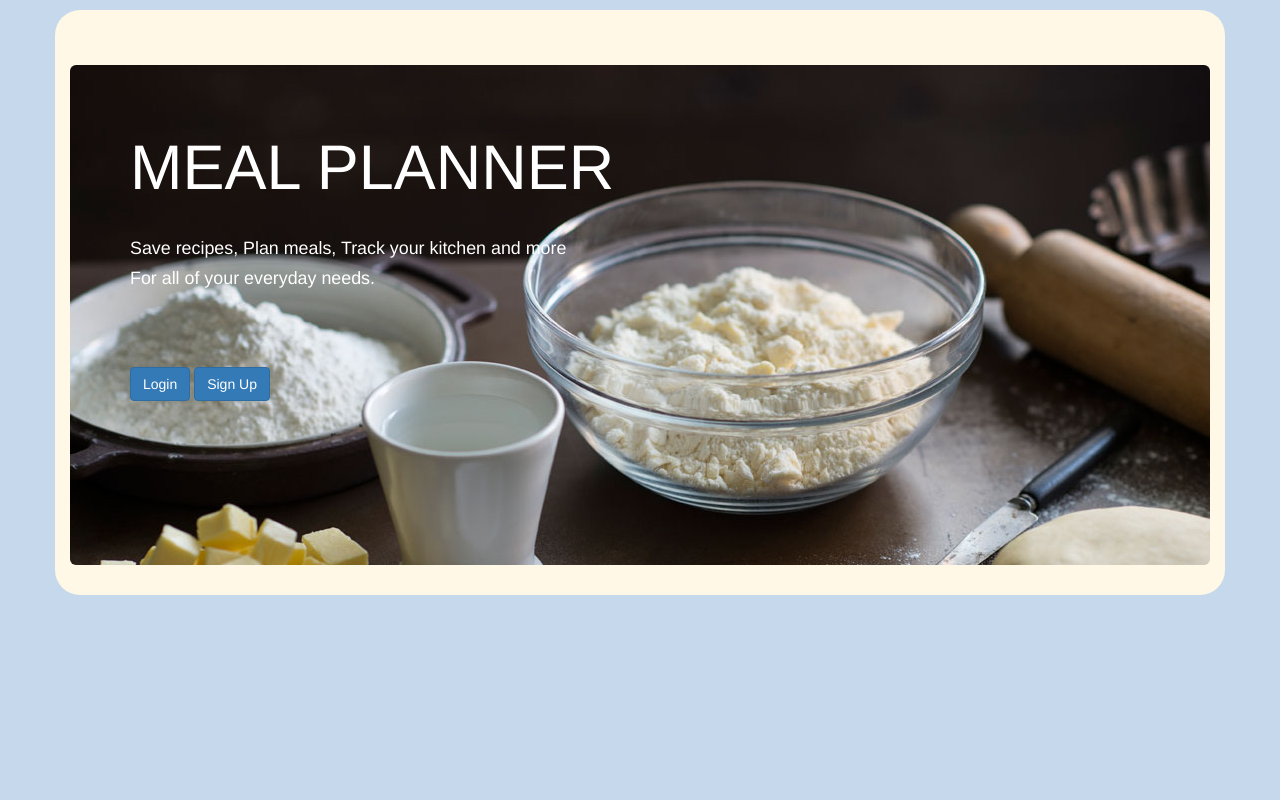
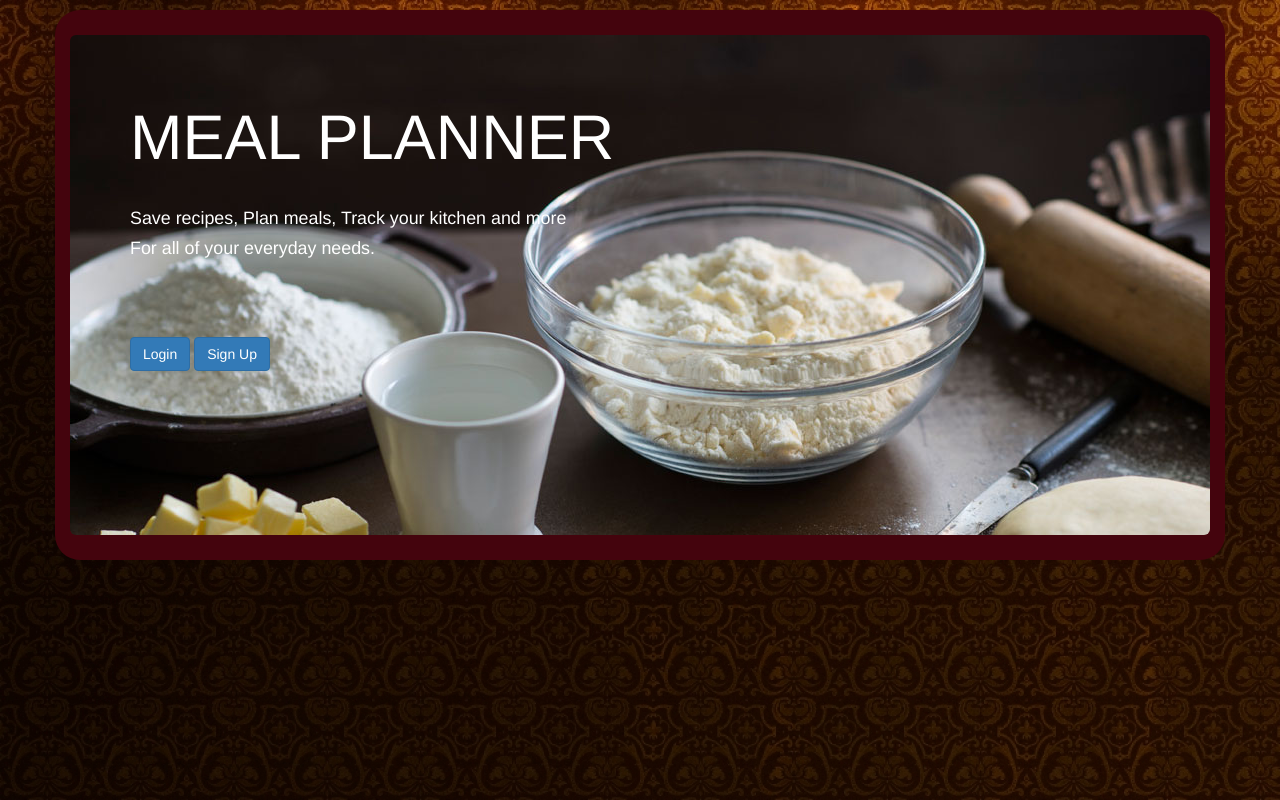
Before and after one commit to J-lambie/comp3161-project, a Flask app: page / in a window 1280 px wide. Run offline with Flask 2, Linux system fonts and the light colour scheme; some libraries are stand-ins or nearby versions.

Commit message:
Home page template modified

```diff
--- a/app/static/css/page.css
+++ b/app/static/css/page.css
@@ -2,11 +2,12 @@
 {
 
     background-color:#c6d8ec;
+    background-image:url('../img/brown.jpg') ;
 }
 div{
     margin-top: 10px;
     padding-top: 5px ;
-    background-color:#fff8e6;
+    background-color:#44040D;
     border-radius: 25px;
 }
 div div{
@@ -15,9 +16,10 @@
 
 
 .jumbotron{
-    margin-top: 50px;
+    margin-top: 20px;
     padding-left: 20px;
     padding-right: 20px;
+    margin-bottom: 25px;
     height:500px;
     background-image:url('../img/Basic-Shortcrust-pastry.jpg');
     color:white;
```
Also changed, not shown: app/static/img/brown.jpg (added).
